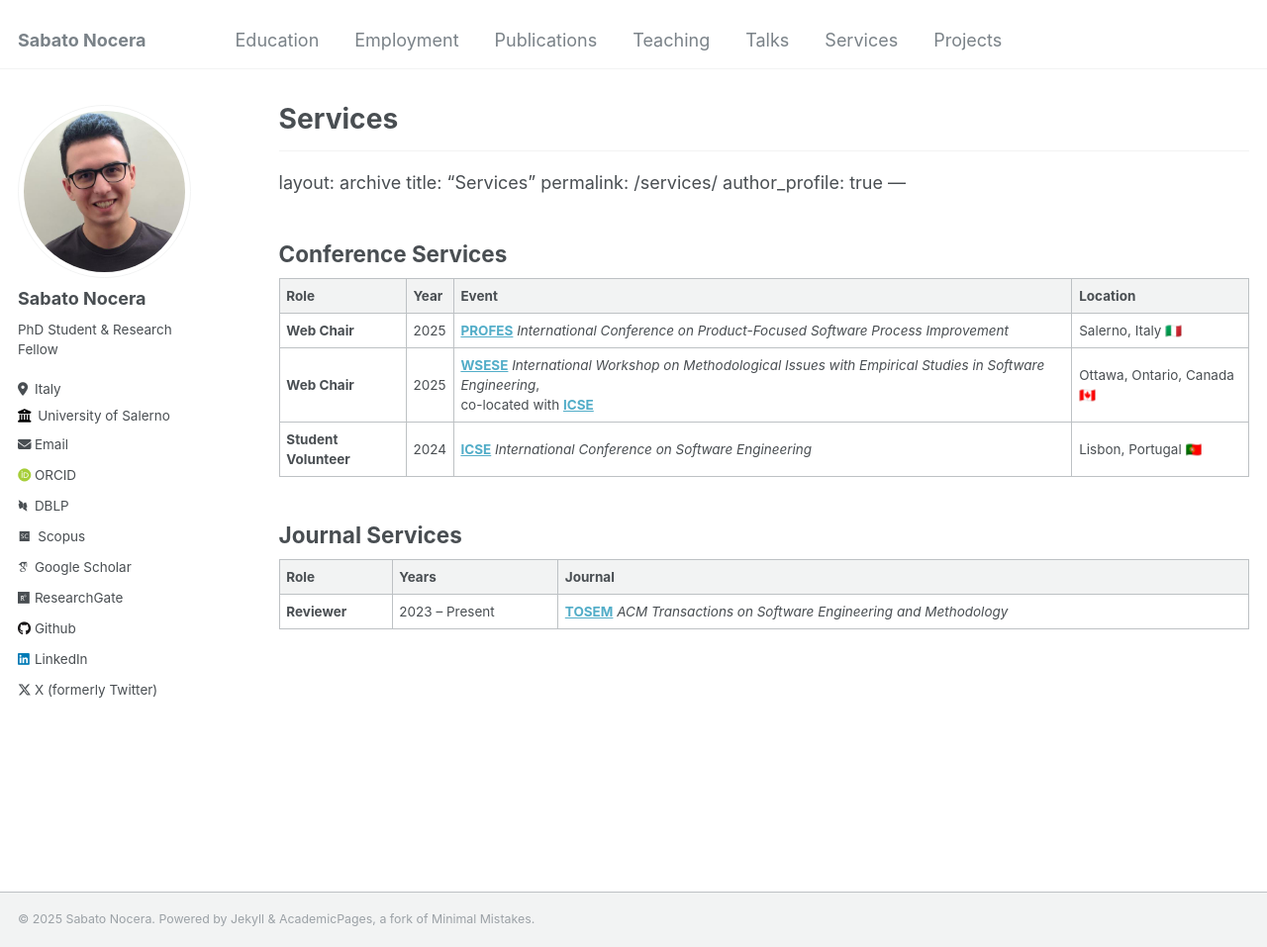
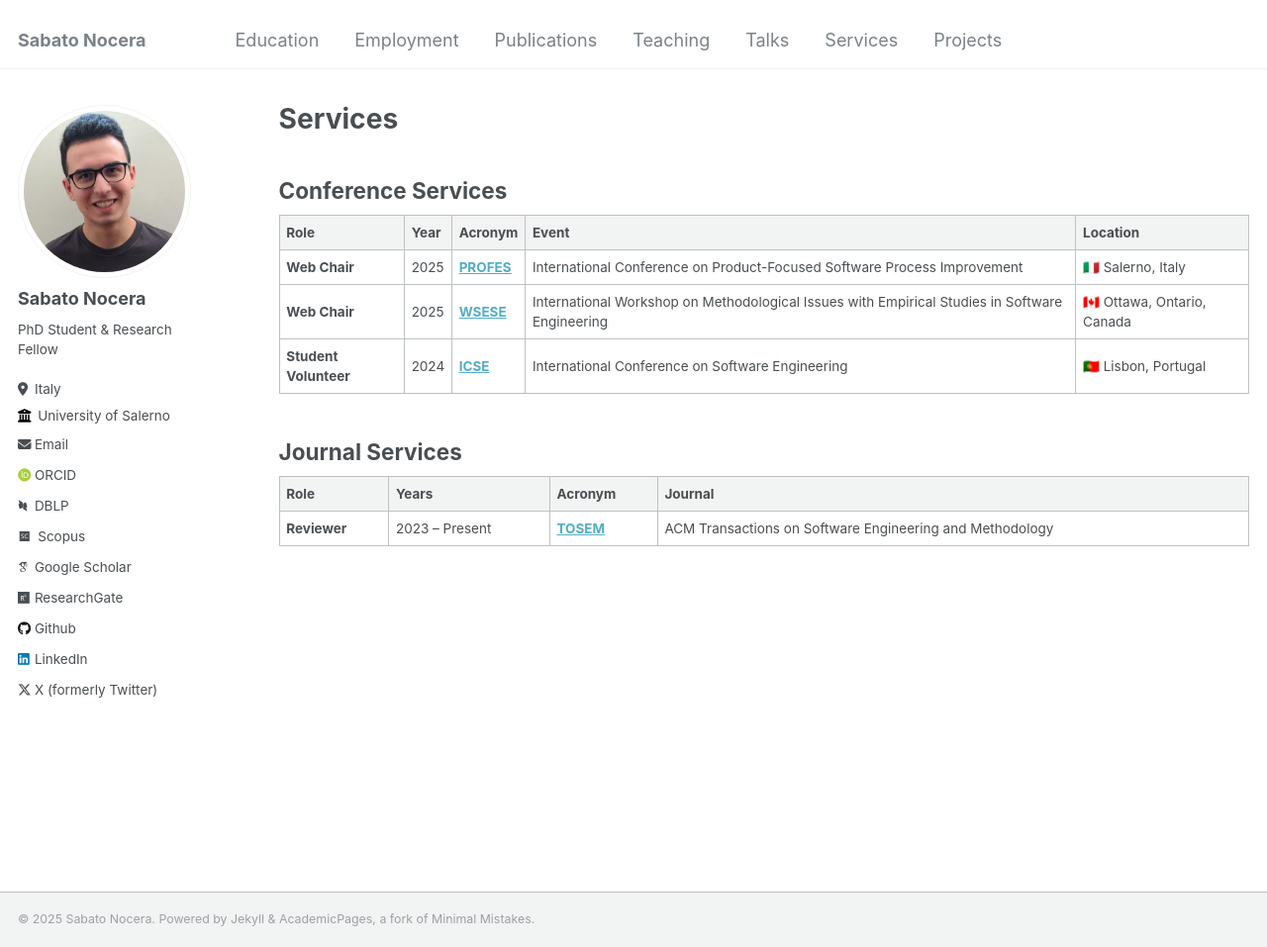
Before and after one commit to sabato-nocera/sabato-nocera.github.io, a Jekyll site: the page built from _pages/services.md, in a window 1280 px wide and 957 px high. Shown: the whole window at 99% size. Built offline with Jekyll 4.4.1, drawn with Linux system fonts in a browser that asks for light colours; some web fonts are replaced.

Commit message:
Update services.md

```diff
--- a/_pages/services.md
+++ b/_pages/services.md
@@ -1,10 +1,3 @@
----
-layout: archive
-title: "Services"
-permalink: /services/
-author_profile: true
----
-
 ---
 layout: archive
 title: "Services"
@@ -14,17 +7,17 @@ author_profile: true
 
 ## Conference Services
 
-| Role             | Year | Event | Location |
-|------------------|------|--------|----------|
-| **Web Chair**    | 2025 | [**PROFES**](https://conf.researchr.org/home/profes-2025) _International Conference on Product-Focused Software Process Improvement_ | Salerno, Italy 🇮🇹 |
-| **Web Chair**    | 2025 | [**WSESE**](https://conf.researchr.org/home/icse-2025/wsese-2025) _International Workshop on Methodological Issues with Empirical Studies in Software Engineering_,<br/>co-located with [**ICSE**](https://conf.researchr.org/home/icse-2025) | Ottawa, Ontario, Canada 🇨🇦 |
-| **Student Volunteer** | 2024 | [**ICSE**](https://conf.researchr.org/home/icse-2024) _International Conference on Software Engineering_ | Lisbon, Portugal 🇵🇹 |
+| Role               | Year | Acronym | Event | Location |
+|--------------------|------|---------|--------|----------|
+| **Web Chair**      | 2025 | [**PROFES**](https://conf.researchr.org/home/profes-2025) | International Conference on Product-Focused Software Process Improvement | 🇮🇹 Salerno, Italy |
+| **Web Chair**      | 2025 | [**WSESE**](https://conf.researchr.org/home/icse-2025/wsese-2025) | International Workshop on Methodological Issues with Empirical Studies in Software Engineering | 🇨🇦 Ottawa, Ontario, Canada |
+| **Student Volunteer** | 2024 | [**ICSE**](https://conf.researchr.org/home/icse-2024) | International Conference on Software Engineering | 🇵🇹 Lisbon, Portugal |
 
 ## Journal Services
 
-| Role     | Years          | Journal |
-|----------|----------------|---------|
-| **Reviewer** | 2023 – Present | [**TOSEM**](https://dl.acm.org/journal/tosem) _ACM Transactions on Software Engineering and Methodology_ |
+| Role     | Years          | Acronym | Journal |
+|----------|----------------|---------|---------|
+| **Reviewer** | 2023 – Present | [**TOSEM**](https://dl.acm.org/journal/tosem) | ACM Transactions on Software Engineering and Methodology |
 
 <!--
 ## Conference Services
```
